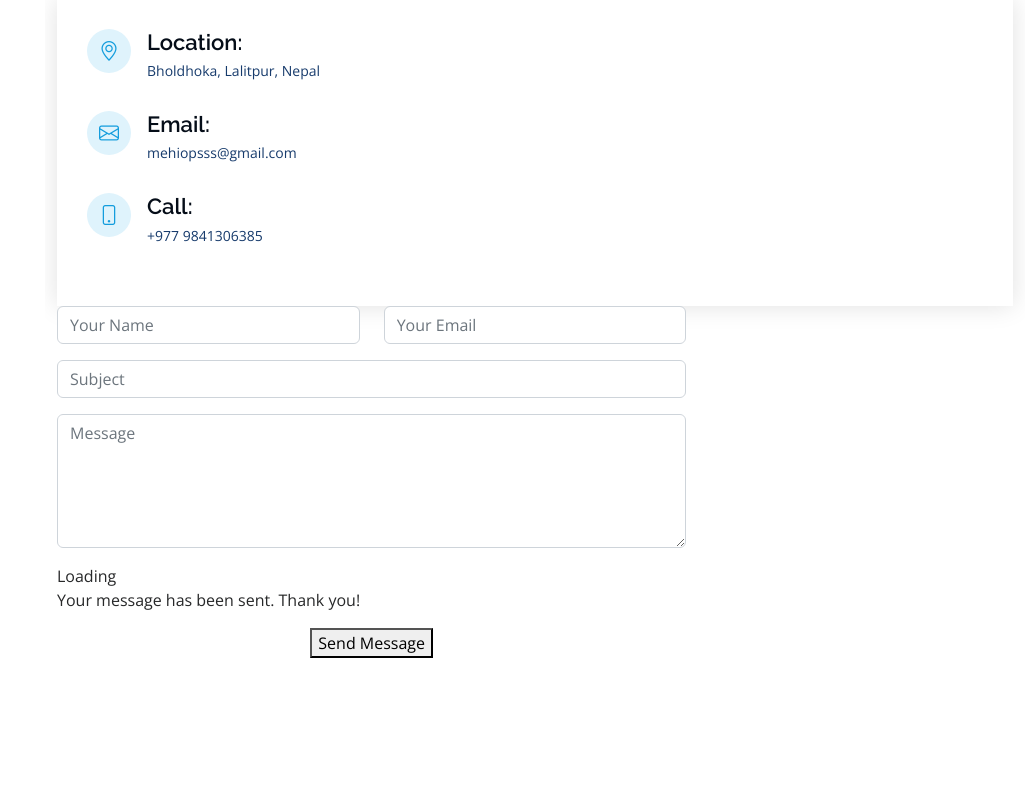
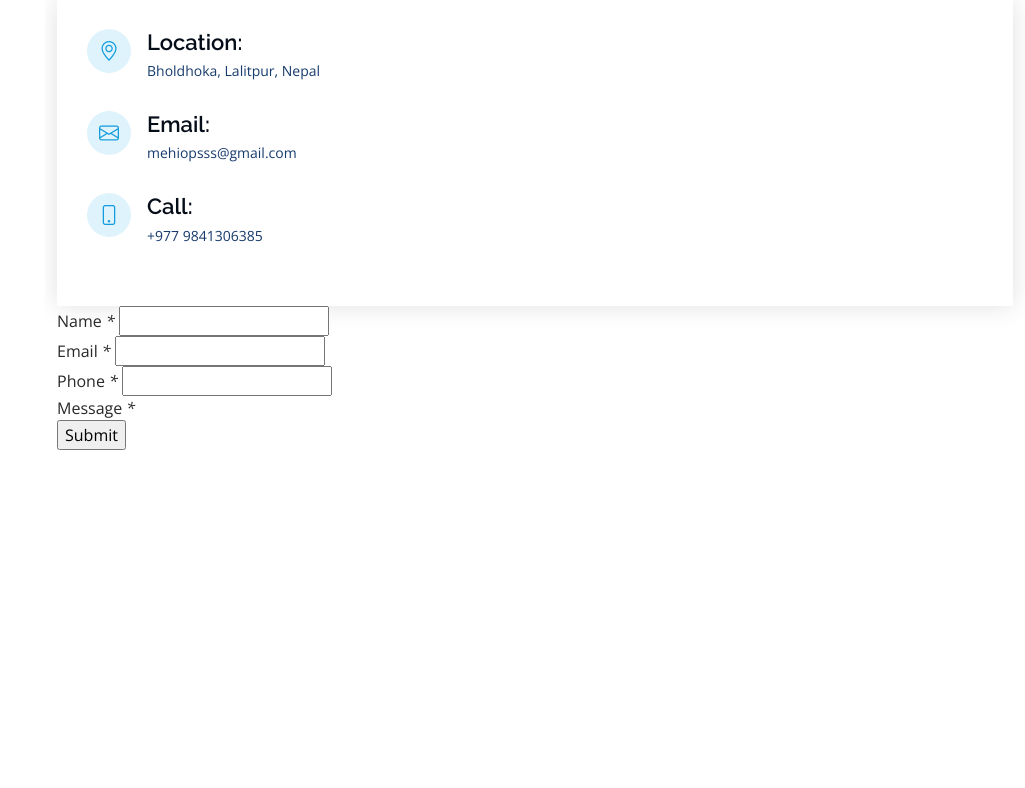
Before and after one commit to Sanishmaharjan0511/SanishMaharjanPortfolio, a PHP site: page / in a window 1280 px wide. Shown: the part 4371-5159 px from the top of the page, without its empty margins (255-1280 px from the left). After the commit the page ends 4821 px from the top, so only its background shows below. Run offline with PHP 8.4, Linux system fonts and the light colour scheme.

Commit message:
Contact updated 2

```diff
--- a/index.php
+++ b/index.php
@@ -1,25 +1,4 @@
-<?php
-  if(isset($_POST['submit'])){
-    $mail= "mehiopsss@gmail.com";
-    $from = $_POST['email']; // senders email address
-    $name = $_POST['name']; // user name
-    $subject = $_POST['subject'];
-    $subject2 = "Your message submitted successful"; //this is for client
-    $message = "Client name: ". $name. "Wrote the following messsage". "/n/n". $_POST['message'];
-    $message2 ="Dear ". $name."Thank you for contacting us! We'll get back to you shortly";
-    $headers = "From: ". $from;
-    $headers2 = "From: ". $mail; // this will receive to client
-    $result = mail($mail, $subject, $message, $headers);//send email to user as well
-    $result2 = mail($from, $subject2, $message2, $headers2); //send email to user as well
-    if($result){ //if email is submitted succesfully
-        echo '<script type="text/javascript">alert("Message was sent Thank you ! we will contact you soon)</script> ';
-    }
-    else{
-       echo ' <script type="text/javascript">alert("Submisstion failed")</script>';
-    }
-    }
 
-?>
 <!DOCTYPE html>
 <html lang="en">
 
@@ -436,31 +415,52 @@ added responsibilities to meet team goals.
 
           </div>
 
-          <div class="col-lg-8 mt-5 mt-lg-0">
+          <?php
+if(!empty($_POST["send"])) {
+	$userName = $_POST["userName"];
+  $userEmail = $_POST["userEmail"];
+	$userPhone = $_POST["userPhone"];
+	$userMessage = $_POST["userMessage"];
+	$toEmail = "mehiopsss@gmail.com";
 
-            <form action="forms/contact.php" method="post" role="form" class="php-email-form">
-              <div class="row">
-                <div class="col-md-6 form-group">
-                  <input type="text" name="name" class="form-control" id="name" placeholder="Your Name" required>
+	$mailHeaders = "Name: " . $userName .
+	"\r\n Email: ". $userEmail  .
+	"\r\n Phone: ". $userPhone  .
+	"\r\n Message: " . $userMessage . "\r\n";
+
+	if(mail($toEmail, $userName, $mailHeaders)) {
+	    $message = "Your contact information is received successfully.";
+	}
+}
+?>
+
+<div class="form-container">
+  <form name="contactFormEmail" method="post">
+    <div class="input-row">
+      <label>Name <em>*</em></label>
+      <input type="text" name="userName" required id="userName">
     </div>
-                <div class="col-md-6 form-group mt-3 mt-md-0">
-                  <input type="email" class="form-control" name="email" id="email" placeholder="Your Email" required>
+    <div class="input-row">
+      <label>Email <em>*</em></label>
+      <input type="email" name="userEmail" required id="userEmail">
     </div>
+    <div class="input-row">
+      <label>Phone <em>*</em></label>
+      <input type="text" name="userPhone" required id="userPhone">
     </div>
-              <div class="form-group mt-3">
-                <input type="text" class="form-control" name="subject" id="subject" placeholder="Subject" required>
+    <div class="input-row">
+      <label>Message <em>*</em></label>
+     <!-- <textarea name="userMessage" required id="userMessage"> -->
     </div>
-              <div class="form-group mt-3">
-                <textarea class="form-control" name="message" rows="5" placeholder="Message" required></textarea>
+    <div class="input-row">
+      <input type="submit" name="send" value="Submit">
+      <?php if (! empty($message)) {?>
+      <div class='success'>
+        <strong><?php echo $message; ?>	</strong>
       </div>
-              <div class="my-3">
-                <div class="loading">Loading</div>
-                <div class="error-message"></div>
-                <div class="sent-message">Your message has been sent. Thank you!</div>
+      <?php } ?>
     </div>
-              <div class="text-center"><button type="submit">Send Message</button></div>
   </form>
-
 </div>
 
         </div>
```
Also changed, not shown: index.html (+24 -20 lines). Lines whose indentation alone changed are shown as unchanged.
